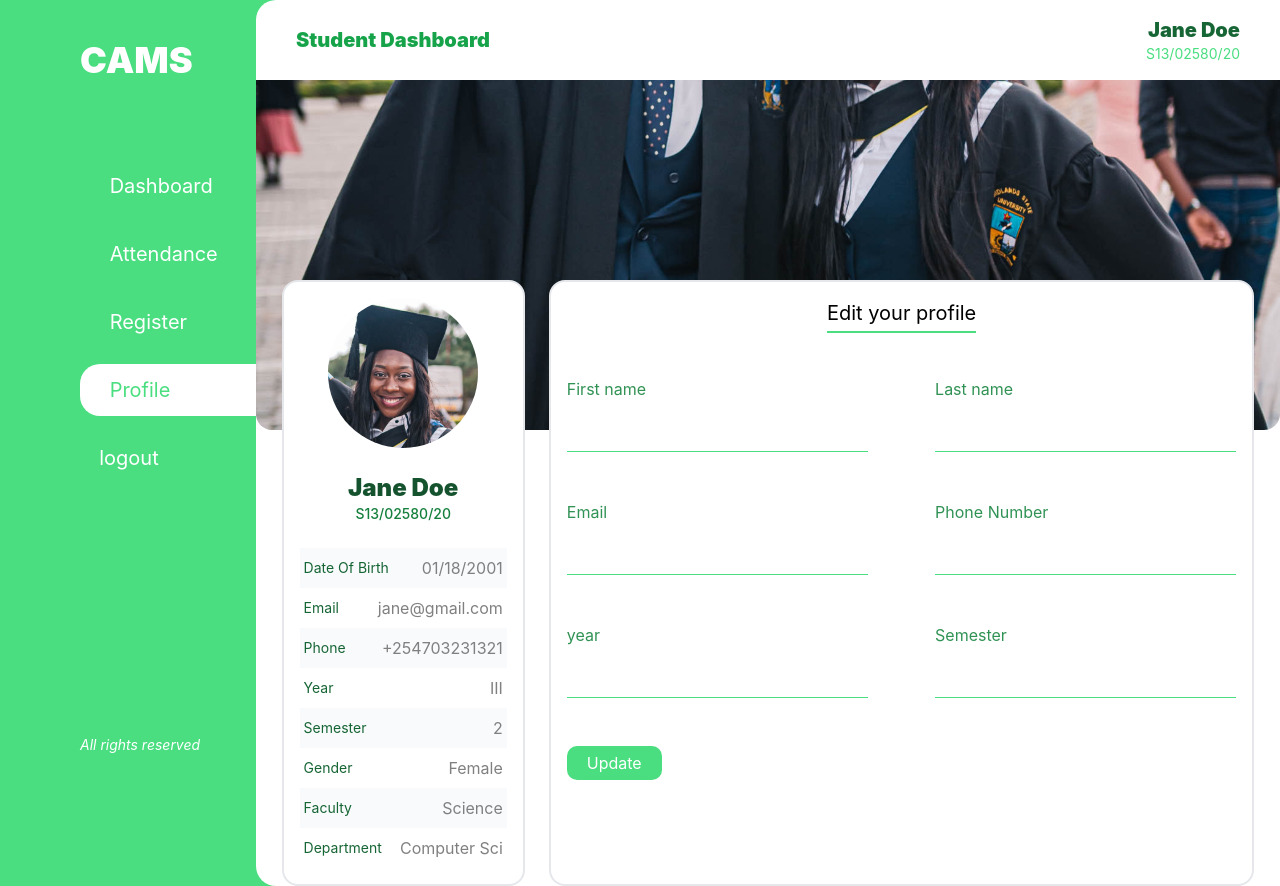
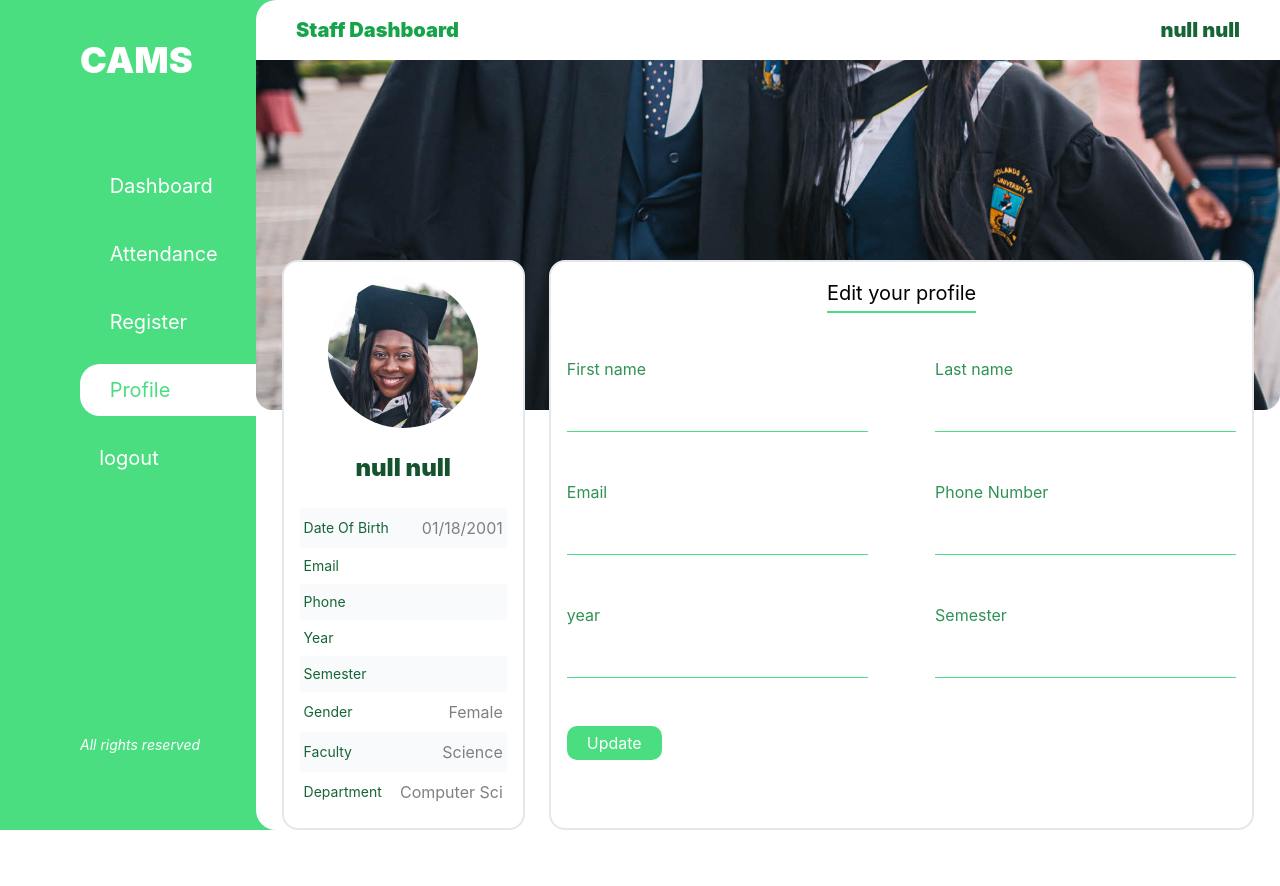
Before and after one commit to Firelord-BM/classattendance, a Next.js app: page /profile in a window 1280 px wide. After the commit the page ends 830 px from the top, so only its background shows below. Built offline with nearby package versions, Linux system fonts and the light colour scheme; some icons are missing.

Commit message:
local storage

```diff
--- a/components/dashboard/Nav.js
+++ b/components/dashboard/Nav.js
@@ -46,6 +46,7 @@ const nav = () => {
           onClick: () => {
             // Perform any logout logic here
             // Redirect the user to the home route
+            localStorage.clear();
             window.location.href = "/";
           },
         },
--- a/components/dashboard/components/Profile.jsx
+++ b/components/dashboard/components/Profile.jsx
@@ -2,6 +2,13 @@ import React from "react";
 import PForm from "./PForm";
 
 export default function Profile() {
+  const fName =
+    localStorage.getItem("fName") + " " + localStorage.getItem("lName");
+  const reg = localStorage.getItem("reg");
+  const email = localStorage.getItem("email");
+  const phone = localStorage.getItem("phone");
+  const sem = localStorage.getItem("sem");
+  const year = localStorage.getItem("year");
   return (
     <div className="w-full ">
       <div
@@ -21,8 +28,8 @@ export default function Profile() {
             <img src="/jane.jpg" width="100%" alt="" />{" "}
           </div>
           <br />
-          <h1 className="font-black text-green-900 text-2xl">Jane Doe</h1>
-          <h2 className="font-medium text-green-700 text-sm">S13/02580/20</h2>
+          <h1 className="font-black text-green-900 text-2xl">{fName}</h1>
+          <h2 className="font-medium text-green-700 text-sm">{reg}</h2>
           <br />
           <ul className="w-full">
             <li className="bg-slate-50 flex items-center justify-between py-2 px-1 w-full ">
@@ -31,19 +38,19 @@ export default function Profile() {
             </li>
             <li className="bg-white flex items-center justify-between py-2 px-1 w-full ">
               <h4 className="text-sm text-green-800">Email</h4>
-              <p>jane@gmail.com</p>
+              <p>{email}</p>
             </li>
             <li className="bg-slate-50 flex items-center justify-between py-2 px-1 w-full ">
               <h4 className="text-sm text-green-800">Phone</h4>
-              <p>+254703231321</p>
+              <p>{phone}</p>
             </li>
             <li className="bg-white flex items-center justify-between py-2 px-1 w-full ">
               <h4 className="text-sm text-green-800">Year</h4>
-              <p>III</p>
+              <p>{year}</p>
             </li>
             <li className="bg-slate-50 flex items-center justify-between py-2 px-1 w-full ">
               <h4 className="text-sm text-green-800">Semester</h4>
-              <p>2</p>
+              <p>{sem}</p>
             </li>
             <li className="bg-white flex items-center justify-between py-2 px-1 w-full ">
               <h4 className="text-sm text-green-800">Gender</h4>
--- a/components/dashboard/components/RegisterP.jsx
+++ b/components/dashboard/components/RegisterP.jsx
@@ -63,7 +63,9 @@ export default function RegisterP() {
       registeredClasses.filter((item) => item.name !== classItem.name)
     );
   };
-
+  const fName =
+    localStorage.getItem("fName") + " " + localStorage.getItem("lName");
+  const reg = localStorage.getItem("reg");
   return (
     <div className="w-full ">
       <div
@@ -85,10 +87,8 @@ export default function RegisterP() {
             </div>{" "}
             &nbsp;&nbsp;&nbsp;&nbsp;&nbsp;
             <span>
-              <h1 className="font-black text-green-900 text-2xl">Jane Doe</h1>
-              <h2 className="font-medium text-green-700 text-sm">
-                S13/02580/20
-              </h2>
+              <h1 className="font-black text-green-900 text-2xl">{fName}</h1>
+              <h2 className="font-medium text-green-700 text-sm">{reg}</h2>
             </span>
           </div>
 
--- a/components/dashboard/layout.js
+++ b/components/dashboard/layout.js
@@ -3,6 +3,10 @@ import Meta from "../Meta";
 import Nav from "./Nav";
 
 const layout = ({ children }) => {
+  const role = localStorage.getItem("role");
+  const fName =
+    localStorage.getItem("fName") + " " + localStorage.getItem("lName");
+  const reg = localStorage.getItem("reg");
   return (
     <main id="dashboardLayout" className="flex">
       <Meta title="Dashboard" />
@@ -13,13 +17,13 @@ const layout = ({ children }) => {
           className=" flex  items-center justify-between w-full py-4 border-b- border-green-100 md:px-10 px-2 z-10"
         >
           <h1 className="text-left text-green-600 text-xl font-black">
-            Student Dashboard
+            {role == 0 ? "Student " : "Staff"} Dashboard
           </h1>
           <span className="text-right">
             <h1 className="text-right text-green-800 text-xl font-black">
-              Jane Doe
+              {fName}
             </h1>
-            <p className="text-sm text-green-400">S13/02580/20</p>
+            <p className="text-sm text-green-400">{reg}</p>
           </span>
         </div>
         {children}
--- a/components/studentAuth/Login.js
+++ b/components/studentAuth/Login.js
@@ -19,6 +19,15 @@ export default function LoginPage() {
       });
       const data = await response.json();
       if (response.ok) {
+        let student = data.student;
+        console.log(student);
+        localStorage.setItem("reg", student.registrationNumber);
+        localStorage.setItem("fName", student.firstName);
+        localStorage.setItem("lName", student.lastName);
+        localStorage.setItem("email", student.email);
+        localStorage.setItem("year", student.year);
+        localStorage.setItem("role", student.role);
+        localStorage.setItem("sem", student.semester);
         router.push("/dashboard");
       } else {
         setError(data.message);
--- a/const.json
+++ b/const.json
@@ -1,3 +1,4 @@
 {
-    "API":"https://cas.mzeeshakil.com/api/"
+    "API1":"https://cas.mzeeshakil.com/api/",
+    "API":"http://localhost:5000/api/"
 }
```
